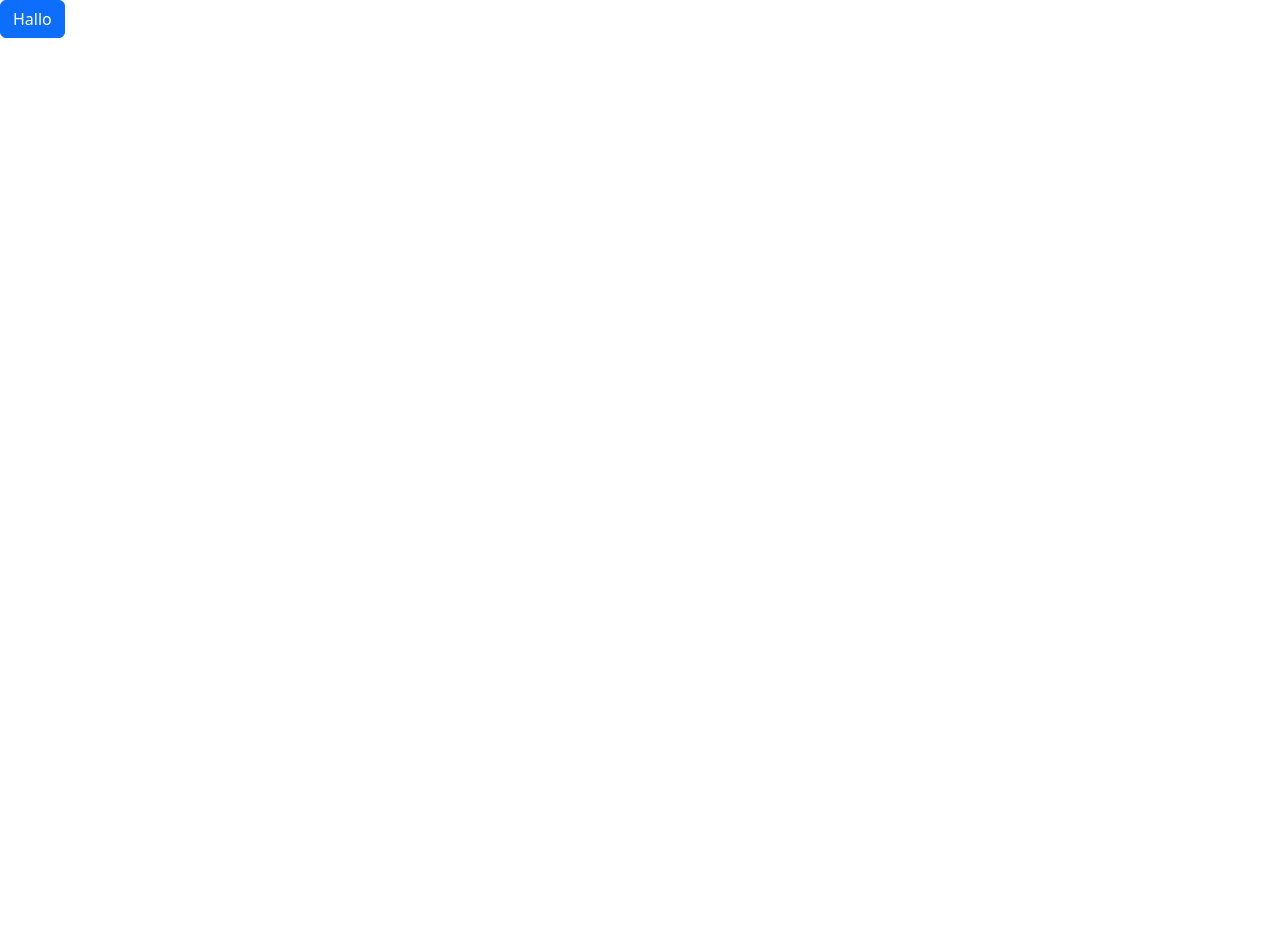
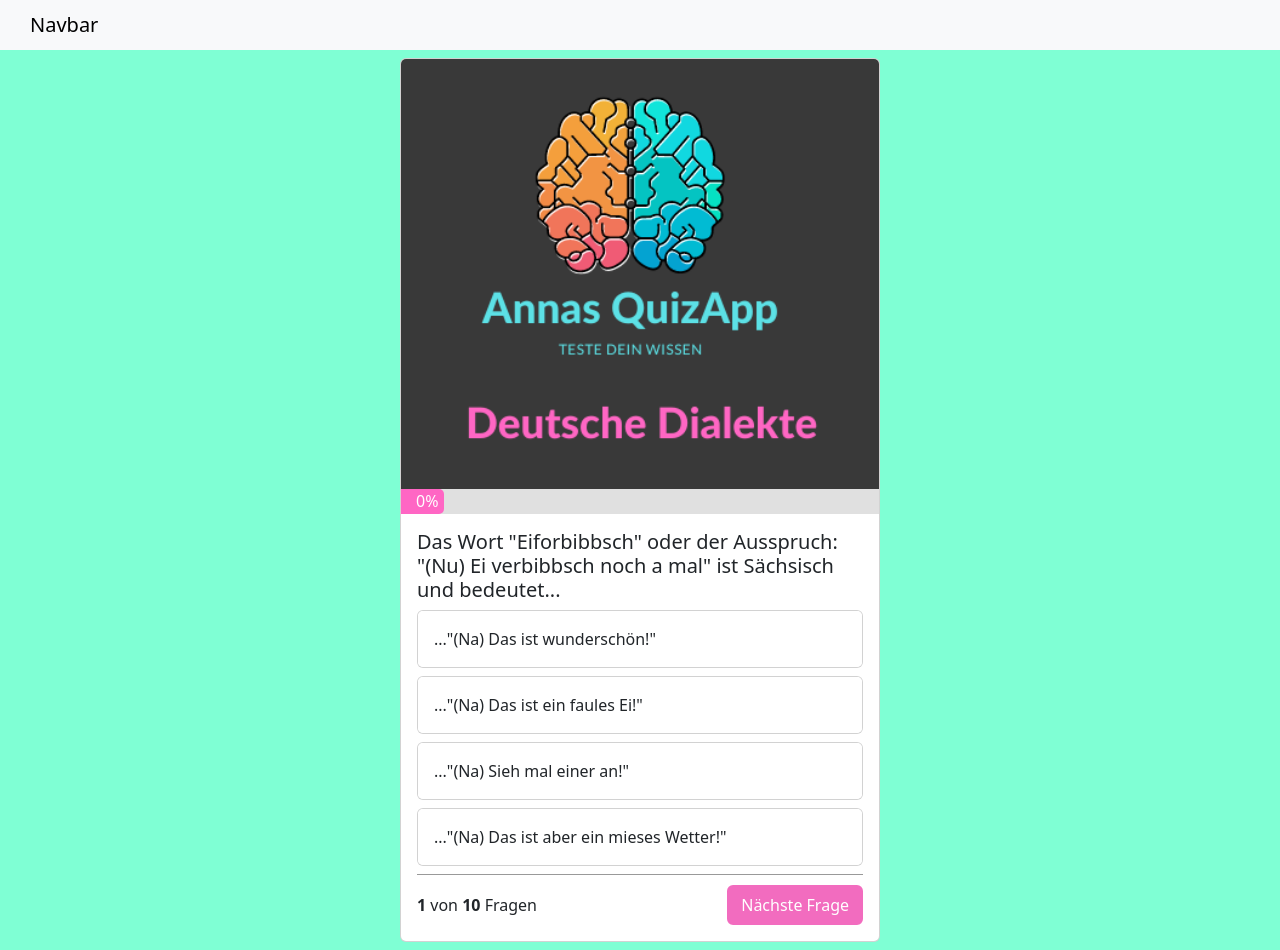
Before and after one commit to Anna-Fritz/QuizApp, a plain HTML site: page index.html in a window 1280 px wide. Before the commit the page ends 800 px from the top, so only its background shows below. Drawn offline with nearby package versions, Linux system fonts and the light colour scheme.

Commit message:
added sounds

```diff
--- a/index.html
+++ b/index.html
@@ -4,14 +4,69 @@
     <meta charset="UTF-8">
     <meta name="viewport" content="width=device-width, initial-scale=1.0">
     <title>Annas QuizApp</title>
+    <link rel="icon" type="image/png" href="/img/brain-icon.png">
     <link rel="stylesheet" href="style.css">
+    <link rel="stylesheet" href="media.css">
     <script src="script.js"></script>
     <!-- Linked Bootstrap -->
     <link href="https://cdn.jsdelivr.net/npm/bootstrap@5.3.3/dist/css/bootstrap.min.css" rel="stylesheet" integrity="sha384-QWTKZyjpPEjISv5WaRU9OFeRpok6YctnYmDr5pNlyT2bRjXh0JMhjY6hW+ALEwIH" crossorigin="anonymous">
     <script src="https://cdn.jsdelivr.net/npm/bootstrap@5.3.3/dist/js/bootstrap.bundle.min.js" integrity="sha384-YvpcrYf0tY3lHB60NNkmXc5s9fDVZLESaAA55NDzOxhy9GkcIdslK1eN7N6jIeHz" crossorigin="anonymous"></script>
 </head>
-<body>
-    <button class="btn btn-primary">Hallo</button>
+<body onload="init()">
+    <nav class="navbar navbar-light bg-light padding">
+        <span class="navbar-brand mb-0 h1">Navbar</span>
+      </nav>
+    <div class="container">
+        <div class="card quiz-card">
+            <img class="card-img-top" src="/img/A.png" id="header-img" alt="Card image cap">
+            <div class="progress-bar-cont">
+              <div id="progress-bar">0%</div>
+            </div>
+            <div class="card-body" id="endscreen" style="display: none">
+                <div id="rightAnswers" class="text-center">
+                </div>
+                <div class="trophy-cont">
+                    <img src="/img/trophy.png" class="trophy" alt="trophy">
+                </div>
+                <div class="reset-button">
+                  <button onclick="restartQuiz()" class="btn btn-primary">Erneut spielen</button>
+                </div>
+            </div>
+
+            <div class="card-body" id="question-body">
+            <h5 class="card-title" id="question-text">Frage</h5>
+            <div class="card quiz-answer mb-2" onclick="answer('answer_1')">
+                <button class="card-body" id="answer_1">
+                  Antwort
+                </button>
+              </div>
+
+              <div class="card quiz-answer mb-2" onclick="answer('answer_2')">
+                <button class="card-body" id="answer_2">
+                    Antwort
+                </button>
+              </div>
+
+              <div class="card quiz-answer mb-2" onclick="answer('answer_3')">
+                <button class="card-body" id="answer_3">
+                    Antwort
+                </button>
+              </div>
+
+              <div class="card quiz-answer mb-2" onclick="answer('answer_4')">
+                <button class="card-body" id="answer_4">
+                    Antwort
+                </button>
+              </div>
+
+              <div class="question-footer">
+                <span id="question-counter"></span>
+                <button onclick="nextQuestion()" class="btn btn-primary" id="next-button" disabled>Nächste Frage</button>
+              </div>
+            </div>
+        </div>
+    </div>
+    <div></div>
 
 </body>
 </html>
--- a/script.js
+++ b/script.js
@@ -0,0 +1,206 @@
+let questions = [
+    {
+        "question" : "Das Wort \"Eiforbibbsch\" oder der Ausspruch:<br> \"(Nu) Ei verbibbsch noch a mal\" ist Sächsisch und bedeutet...",
+        "answer_1" : "...\"(Na) Das ist wunderschön!\"",
+        "answer_2" : "...\"(Na) Das ist ein faules Ei!\"",
+        "answer_3" : "...\"(Na) Sieh mal einer an!\"",
+        "answer_4" : "...\"(Na) Das ist aber ein mieses Wetter!\"",
+        "right_answer" : 3
+    },
+    {
+        "question" : "Die sogenannten \"Krätzchensänger\" bezeichnen...",
+        "answer_1" : "...hessische Interpreten",
+        "answer_2" : "...berlinerische Interpreten",
+        "answer_3" : "...schwäbische Interpreten",
+        "answer_4" : "...rheinische Interpreten",
+        "right_answer" : 4
+    },
+    {
+        "question" : "\"Noh de Arwet bin ich immer so bibb.\" Was könnte dies wohl bedeuten und welcher Region ordnen Sie diesen Satz zu?",
+        "answer_1" : "Ich bin immer sehr schnell verliebt",
+        "answer_2" : "Saarländisch für \"Ich bin nach der Arbeit immer so müde\"",
+        "answer_3" : "Ruhrdeutsch für \"Ich bin nach der Arbeit immer so beseelt\"",
+        "answer_4" : "Bairisch für \"Ich bin immer gleich aufgeregt\"",
+        "right_answer" : 2
+    },
+    {
+        "question" : "Was ist bloß mit \"Klönschnack\" gemeint?",
+        "answer_1" : "Eine traditionell hamburgische Fischspezialität",
+        "answer_2" : "Eine norddeutsche Plauderei",
+        "answer_3" : "Eine typisch kölsche Bierverkostung",
+        "answer_4" : "Eine badische Süßspeise",
+        "right_answer" : 2
+    },
+    {
+        "question" : "Wenn der Berliner mal ein bisschen direkter wird, kann schon einmal dieser Satz fallen: \"Wat sind Sie denn für een Blaffke?\" Was ist nun aber bloß mit \"Blaffke\" gemeint?",
+        "answer_1" : "Ein Wichtigtuer, ein Besserwisser, ein eitler Mensch",
+        "answer_2" : "Eine sehr naive Person",
+        "answer_3" : "Ein Scherzkeks",
+        "answer_4" : "Eine schlecht gelaunte Person",
+        "right_answer" : 1
+    },
+    {
+        "question" : "\"Aadöbfl\" ist Fränkisch. Aber was könnte das wohl bedeuten?",
+        "answer_1" : "Ein Küchenutensil",
+        "answer_2" : "Einen Berufseinsteiger",
+        "answer_3" : "Eine Kartoffel",
+        "answer_4" : "Einen Chef oder Vorgesetzten",
+        "right_answer" : 3
+    },
+    {
+        "question" : "Mmh. Wie lecker! In großen Teilen Ostdeutschlands sagt man zu Pfannkuchen",
+        "answer_1" : "...Semmeln",
+        "answer_2" : "...Krapfen",
+        "answer_3" : "...Bemme",
+        "answer_4" : "...Eierkuchen",
+        "right_answer" : 4
+    },
+    {
+        "question" : "Wenn man in Thüringen von einer \"Dehmse\" spricht, meint man eine ...",
+        "answer_1" : "... belegte Brotscheibe",
+        "answer_2" : "... Sommerhitze",
+        "answer_3" : "... freche Frau",
+        "answer_4" : "... Gartenanlage oder einen Schrebergarten",
+        "right_answer" : 2
+    },
+    {
+        "question" : "Plattdeutsch: Wer oder was ist ein \"Hotschefiedel\"?",
+        "answer_1" : "Meint einen Geigenkasten",
+        "answer_2" : "Meint einen Schulanfänger",
+        "answer_3" : "Meint ein kleines Auto",
+        "answer_4" : "Meint eine plattdeutsche Kaffeespezialität",
+        "right_answer" : 3
+    },
+    {
+        "question" : "\"Dit find ick knorke!\" könnte man im Berliner und Brandenburger Raum hören. Was ist damit gemeint?",
+        "answer_1" : "Etwas als ausgezeichnet empfinden",
+        "answer_2" : "Etwas als unwahrscheinlich schlecht empfinden",
+        "answer_3" : "Etwas als geschmacklos empfinden",
+        "answer_4" : "Etwas als zu teuer empfinden",
+        "right_answer" : 1
+    }
+];
+
+let currentQuestion = 0;
+let rightAnswers = 0;
+let sound_success = new Audio('/sounds/success.mp3');
+let sound_fail = new Audio('/sounds/fail.mp3');
+
+
+function init() {
+    document.getElementById('question-counter').innerHTML = `<b>${currentQuestion+1}</b> von <b>${questions.length}</b> Fragen`;
+
+    showQuestion();
+}
+
+function showQuestion() {
+    if(currentQuestion >= questions.length) {
+        // Show End Screen
+        document.getElementById('endscreen').style = '';
+        document.getElementById('question-body').style = 'display: none';
+        document.getElementById('header-img').src = '/img/A-endscreen.png';
+        document.getElementById('rightAnswers').innerHTML = `Du hast <b style="color:#FF66C4">${rightAnswers}</b> von <b style="color:#FF66C4">${questions.length}</b> Fragen<br> richtig beantwortet.`;
+        document.getElementById('progress-bar').style = `display: none`;
+    } else {
+        let question = questions[currentQuestion];
+
+        document.getElementById('question-text').innerHTML = `${question['question']}`;
+        document.getElementById('answer_1').innerHTML = `${question['answer_1']}`;
+        document.getElementById('answer_2').innerHTML = `${question['answer_2']}`;
+        document.getElementById('answer_3').innerHTML = `${question['answer_3']}`;
+        document.getElementById('answer_4').innerHTML = `${question['answer_4']}`;
+    }
+    enableAnswers();
+
+}
+
+// function answer(selection) {
+//     let rightAnswer = `answer_${question['right_answer']}`;
+//     if(question[selection] == question[rightAnswer]) {
+//         document.getElementById(selection).classList.add('green');
+//     } else {
+//         document.getElementById(selection).classList.add('pink');
+//         document.getElementById(rightAnswer).classList.add('green');
+//     }
+
+//     document.getElementById('next-button').removeAttribute('disabled');
+//     document.getElementById('answer_1').classList.add('no-click');
+//     document.getElementById('answer_2').classList.add('no-click');
+//     document.getElementById('answer_3').classList.add('no-click');
+//     document.getElementById('answer_4').classList.add('no-click');
+// }
+
+function answer(selection) {
+    let question = questions[currentQuestion];
+    let selectedQuestionNumber = selection.slice(-1);
+    let idOfTheRightAnswer = `answer_${question['right_answer']}`;
+
+    if(selectedQuestionNumber == question['right_answer']) {
+        document.getElementById(selection).classList.add('green');
+        sound_success.play();
+        rightAnswers++;
+
+    } else {
+        document.getElementById(selection).classList.add('pink');
+        document.getElementById(idOfTheRightAnswer).classList.add('green');
+        sound_fail.play();
+    }
+
+    document.getElementById('next-button').disabled = false;
+    disableAnswers();
+}
+
+function nextQuestion() {
+    currentQuestion++;
+    let progress = currentQuestion / questions.length ;
+    progress = Math.round(progress * 100);
+    document.getElementById('next-button').disabled = true;
+    document.getElementById('progress-bar').style = `width : ${progress}%; transition: width 1s`;
+    document.getElementById('progress-bar').innerHTML = `${progress}%`;
+    progress = progress + 10;
+
+    if(currentQuestion == questions.length) {
+        setTimeout(init,1500);
+        resetAnswerButtons();
+    } else {
+        init();
+        resetAnswerButtons();
+    }
+}
+
+function resetAnswerButtons() {
+    document.getElementById('answer_1').classList.remove('pink');
+    document.getElementById('answer_1').classList.remove('green');
+    document.getElementById('answer_2').classList.remove('pink');
+    document.getElementById('answer_2').classList.remove('green');
+    document.getElementById('answer_3').classList.remove('pink');
+    document.getElementById('answer_3').classList.remove('green');
+    document.getElementById('answer_4').classList.remove('pink');
+    document.getElementById('answer_4').classList.remove('green');
+}
+
+function restartQuiz() {
+    currentQuestion = 0;
+    rightAnswers = 0;
+
+    document.getElementById('header-img').src = '/img/A.png'; // Bild zurücksetzen
+    document.getElementById('question-body').style = ''; // question-body wieder einblenden
+    document.getElementById('endscreen').style = `display: none`; // endscreen ausblenden
+
+    init();
+}
+
+function disableAnswers() {
+    document.getElementById('answer_1').disabled = true;
+    document.getElementById('answer_2').disabled = true;
+    document.getElementById('answer_3').disabled = true;
+    document.getElementById('answer_4').disabled = true;
+}
+
+function enableAnswers() {
+    document.getElementById('answer_1').disabled = false;
+    document.getElementById('answer_2').disabled = false;
+    document.getElementById('answer_3').disabled = false;
+    document.getElementById('answer_4').disabled = false;
+
+}
--- a/style.css
+++ b/style.css
@@ -0,0 +1,98 @@
+body {
+    background-color: aquamarine !important;
+}
+.container {
+    height: 840px;
+    display: flex;
+    align-items: center;
+    justify-content: center;
+    margin: 30px 0;
+}
+.padding {
+    padding-left: 30px !important;
+}
+.question-footer {
+    display: flex;
+    justify-content: space-between;
+    align-items: center;
+    border-top: solid 1px rgba(0,0,0,0.4);
+    padding-top: 10px
+}
+.quiz-card {
+    width: 30rem;
+}
+
+.pink {
+    background-color: #FF66C4;
+}
+.green {
+    background-color: #1dfdb3;
+}
+.disabled {
+    pointer-events: none !important;
+    cursor: not-allowed !important;
+}
+.text-center {
+    color: white;
+    text-align: center;
+    font-size: 24px;
+}
+#endscreen {
+    background-color: #393939;
+    height: 400px;
+}
+.trophy {
+    height: 160px;
+}
+.trophy-cont {
+    display: flex;
+    justify-content: center;
+    margin-top: 30px;
+}
+.progress-bar-cont {
+    background-color: #e0e0e0;
+    box-shadow: #393939;
+}
+#progress-bar {
+    height: 25px;
+    width : 9%;
+    background-color: #FF66C4;
+    border-radius: 0 5px 5px 0;
+    color: white;
+    padding-left: 15px;
+}
+.reset-button {
+    display: flex;
+    justify-content: center;
+    margin-top: 50px;
+}
+.btn-primary {
+    background-color: #ec1e9d !important;
+    border: solid 2px #ec1e9d !important;
+}
+.btn-primary:hover {
+    background-color: #ff52bd !important;
+    border: solid 2px #ff52bd !important;
+}
+#answer_1{
+    border-radius: 5px;
+    text-align: left;
+}
+#answer_2{
+    border-radius: 5px;
+    text-align: left;
+}
+#answer_3{
+    border-radius: 5px;
+    text-align: left;
+}
+#answer_4{
+    border-radius: 5px;
+    text-align: left;
+}
+button {
+    display: flex;
+    justify-content: flex-start;
+    border: none;
+    background-color: white;
+}
```
Also changed, not shown: media.css (added, +14 -0 lines), img/A-endscreen.png (added), img/A.png (added), img/bg-2.jpg (added), img/brain-icon.png (added), img/trophy.png (added), 3 other files.
